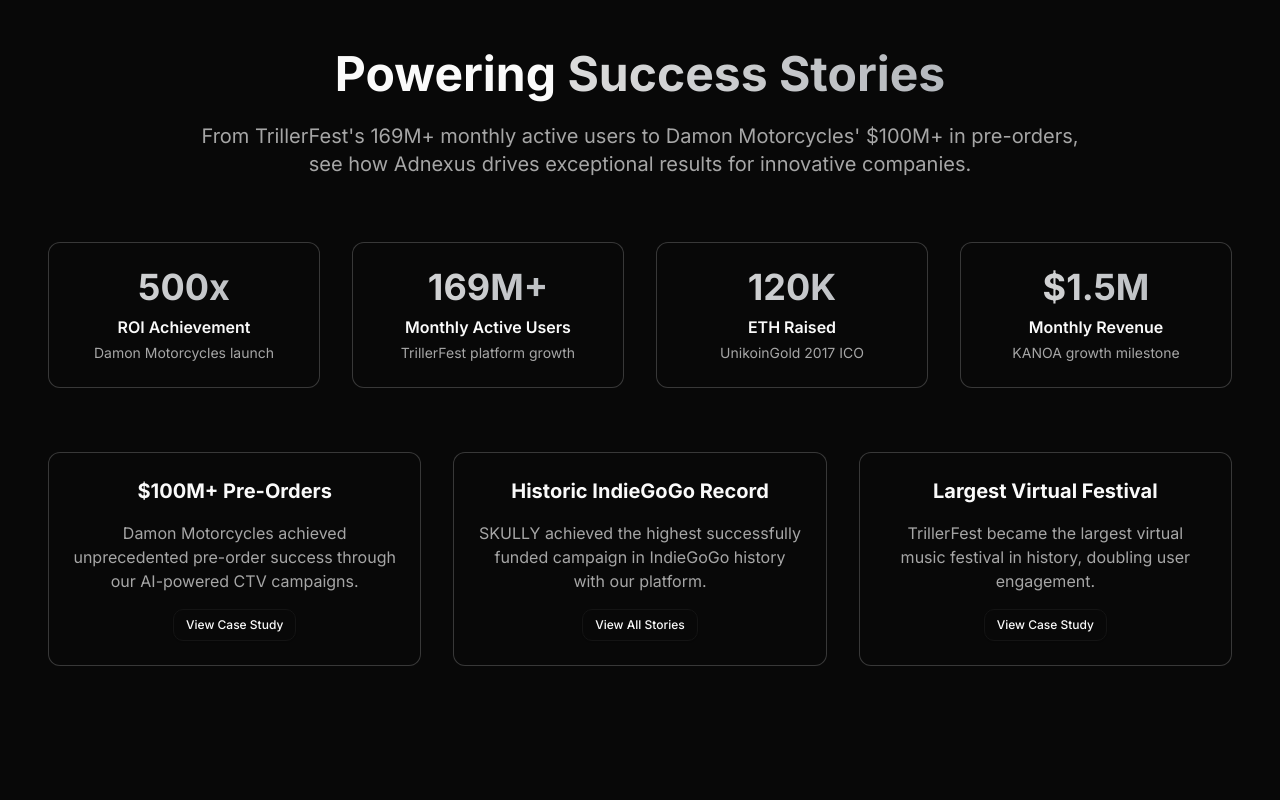
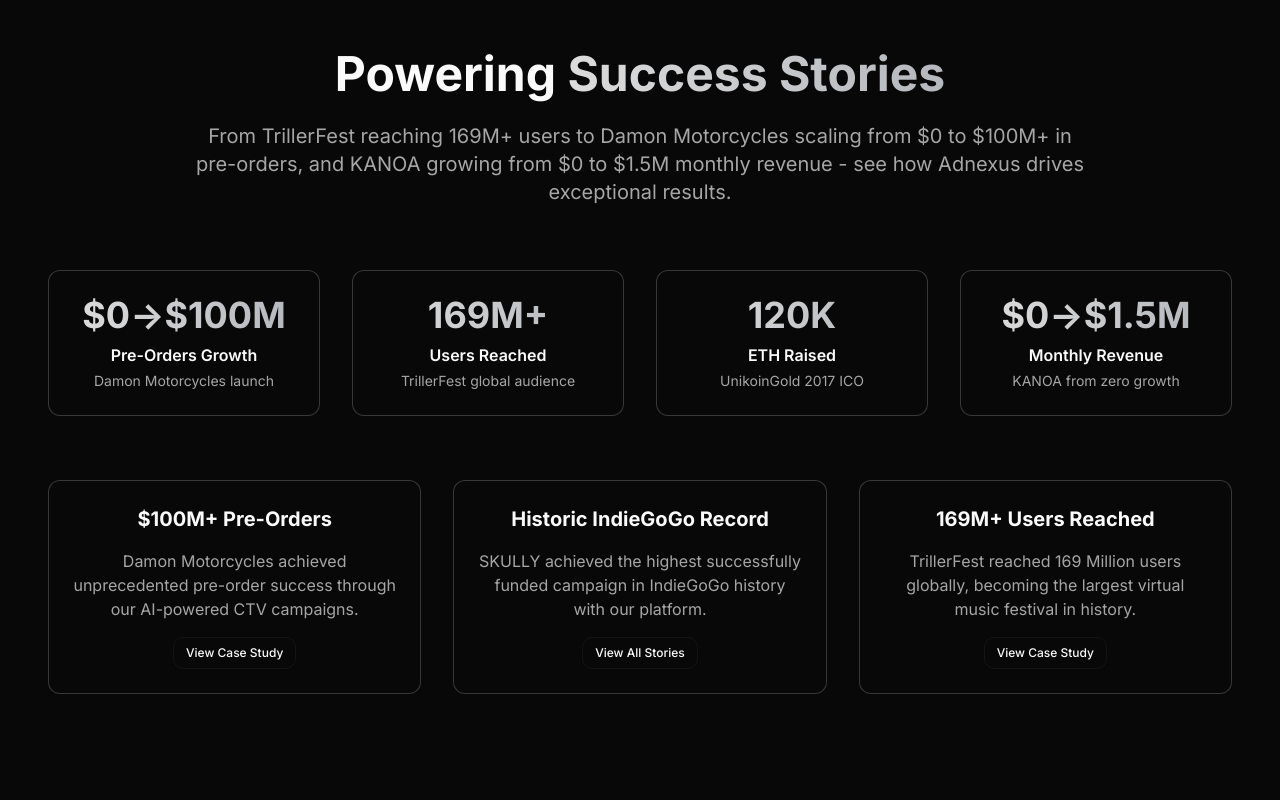
Before and after one commit to adnexusinc/web, a React (Vite) app: page / in a window 1280 px wide. Shown: the part 5280-6080 px from the top of the page. Built offline with nearby package versions, Linux system fonts and the light colour scheme.

Commit message:
Update case study metrics
Update Damon Motorcycles and Triller case studies with specific metrics: $1.5M/monthly revenue from $0 and $100M in pre-orders from $0 for Damon Motorcycles, and 169 million users reached for Triller.

```diff
--- a/src/components/CaseStudiesSection.tsx
+++ b/src/components/CaseStudiesSection.tsx
@@ -26,7 +26,7 @@ const caseStudies = [
     headline: "$1.5M Monthly Revenue Growth",
     description: "Scaled from startup to $1.5M monthly revenue through AI-powered audience targeting and premium CTV inventory optimization.",
     metrics: [
-      { label: "Monthly Revenue", value: "$1.5M", icon: DollarSign },
+      { label: "Revenue Growth", value: "$0→$1.5M", icon: TrendingUp },
       { label: "Growth Rate", value: "+400%", icon: TrendingUp },
       { label: "Customer LTV", value: "+85%", icon: BarChart3 },
       { label: "CPM", value: "$48", icon: DollarSign }
--- a/src/pages/Index.tsx
+++ b/src/pages/Index.tsx
@@ -349,21 +349,21 @@ const Index = () => {
               Powering <span className="performance-number">Success Stories</span>
             </h2>
             <p className="text-xl text-muted-foreground max-w-4xl mx-auto">
-              From TrillerFest's 169M+ monthly active users to Damon Motorcycles' $100M+ in pre-orders,
-              see how Adnexus drives exceptional results for innovative companies.
+              From TrillerFest reaching 169M+ users to Damon Motorcycles scaling from $0 to $100M+ in pre-orders,
+              and KANOA growing from $0 to $1.5M monthly revenue - see how Adnexus drives exceptional results.
             </p>
           </div>
 
           <div className="grid md:grid-cols-2 lg:grid-cols-4 gap-8 mb-16">
             <div className="text-center gradient-card p-6 rounded-xl border border-primary/20">
-              <div className="text-4xl font-bold performance-number mb-2">500x</div>
-              <div className="font-semibold mb-1">ROI Achievement</div>
+              <div className="text-4xl font-bold performance-number mb-2">$0→$100M</div>
+              <div className="font-semibold mb-1">Pre-Orders Growth</div>
               <div className="text-sm text-muted-foreground">Damon Motorcycles launch</div>
             </div>
             <div className="text-center gradient-card p-6 rounded-xl border border-primary/20">
               <div className="text-4xl font-bold performance-number mb-2">169M+</div>
-              <div className="font-semibold mb-1">Monthly Active Users</div>
-              <div className="text-sm text-muted-foreground">TrillerFest platform growth</div>
+              <div className="font-semibold mb-1">Users Reached</div>
+              <div className="text-sm text-muted-foreground">TrillerFest global audience</div>
             </div>
             <div className="text-center gradient-card p-6 rounded-xl border border-primary/20">
               <div className="text-4xl font-bold performance-number mb-2">120K</div>
@@ -371,9 +371,9 @@ const Index = () => {
               <div className="text-sm text-muted-foreground">UnikoinGold 2017 ICO</div>
             </div>
             <div className="text-center gradient-card p-6 rounded-xl border border-primary/20">
-              <div className="text-4xl font-bold performance-number mb-2">$1.5M</div>
+              <div className="text-4xl font-bold performance-number mb-2">$0→$1.5M</div>
               <div className="font-semibold mb-1">Monthly Revenue</div>
-              <div className="text-sm text-muted-foreground">KANOA growth milestone</div>
+              <div className="text-sm text-muted-foreground">KANOA from zero growth</div>
             </div>
           </div>
 
@@ -397,9 +397,9 @@ const Index = () => {
               </Button>
             </div>
             <div className="gradient-card p-6 rounded-xl border border-primary/20 text-center">
-              <h3 className="text-xl font-bold mb-4">Largest Virtual Festival</h3>
+              <h3 className="text-xl font-bold mb-4">169M+ Users Reached</h3>
               <p className="text-muted-foreground mb-4">
-                TrillerFest became the largest virtual music festival in history, doubling user engagement.
+                TrillerFest reached 169 Million users globally, becoming the largest virtual music festival in history.
               </p>
               <Button variant="outline" size="sm" asChild>
                 <Link to="/case-study/trillerfest">View Case Study</Link>
```
